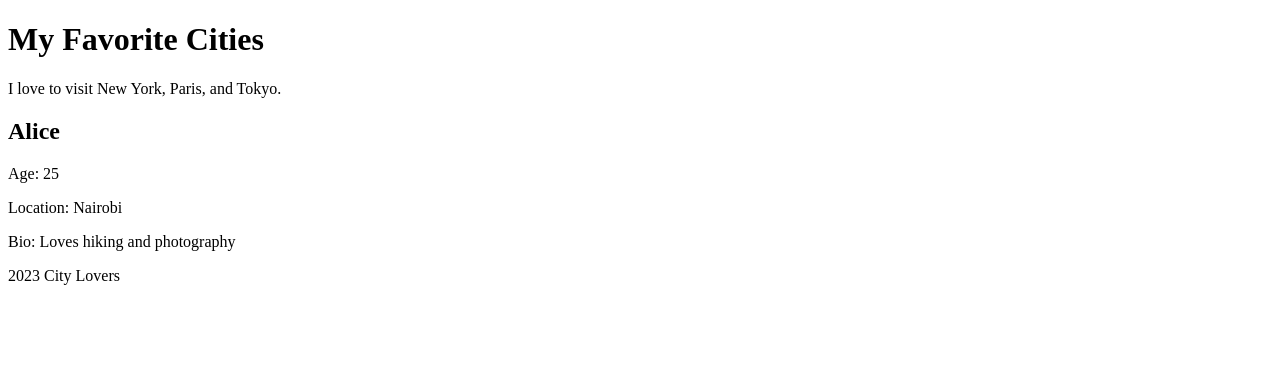
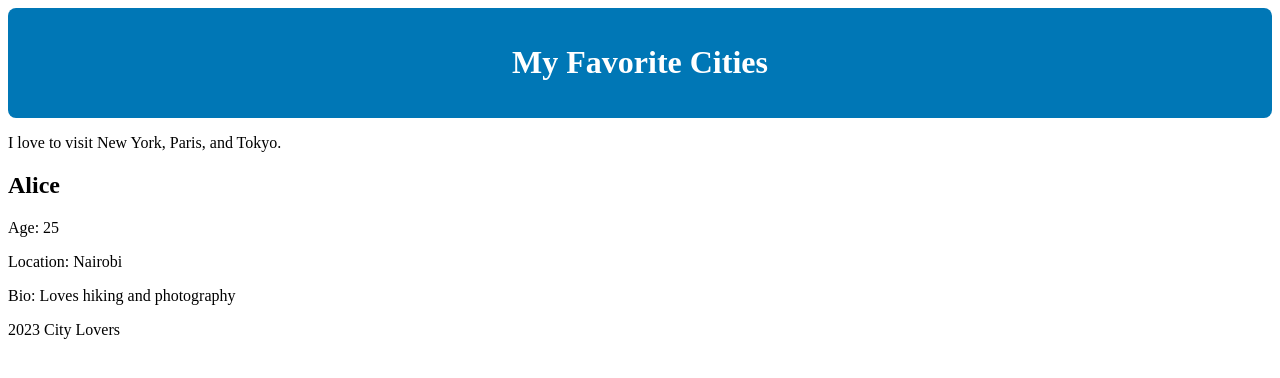
Before and after one commit to joey5573/alx-fe-reactjs, a React (Vite) app in the folder alx-react-app/: page / in a window 1280 px wide. Shown: the top 378 px of the page. Built offline with nearby package versions, Linux system fonts and the light colour scheme.

Commit message:
Update Header.jsx

```diff
--- a/alx-react-app/src/components/Header.jsx
+++ b/alx-react-app/src/components/Header.jsx
@@ -1,6 +1,14 @@
 function Header() {
+  const headerStyle = {
+    backgroundColor: "#0077b6",
+    color: "white",
+    padding: "15px",
+    textAlign: "center",
+    borderRadius: "8px"
+  };
+
   return (
-    <header>
+    <header style={headerStyle}>
       <h1>My Favorite Cities</h1>
     </header>
   );
```
